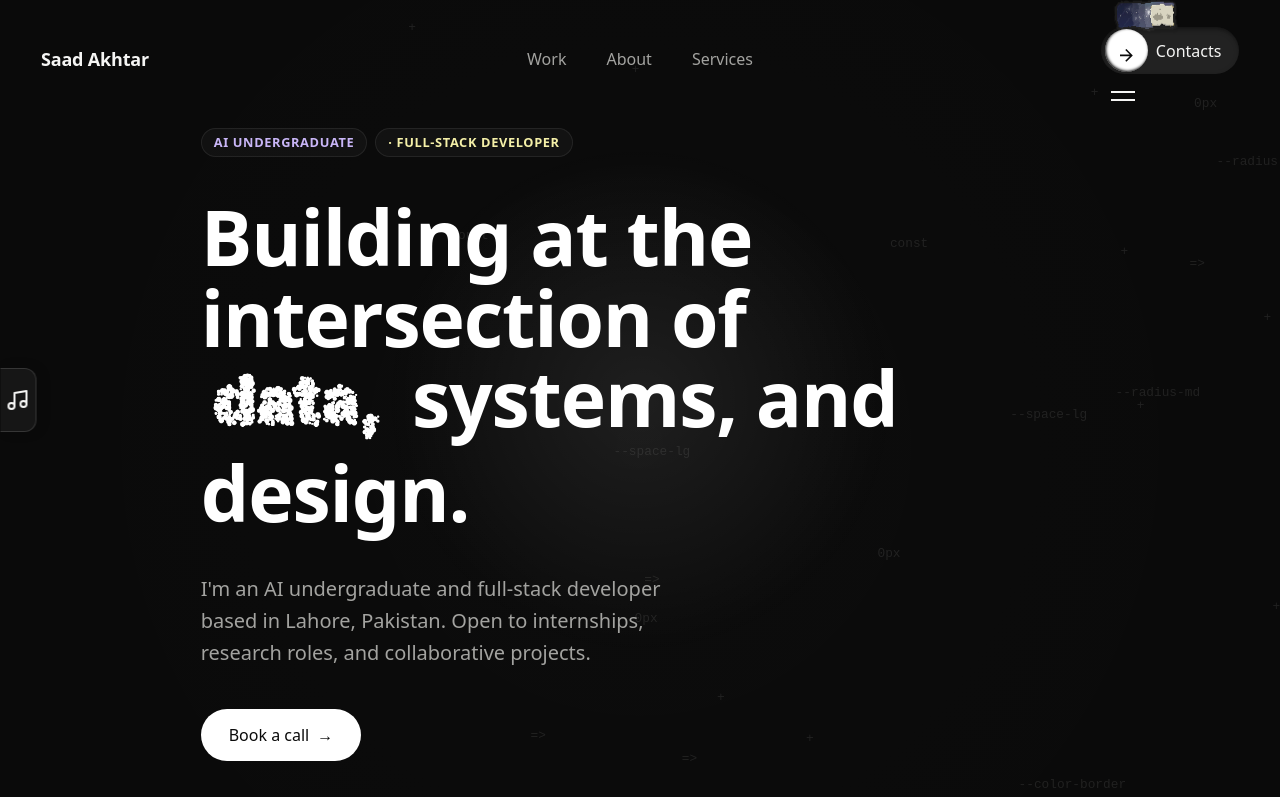
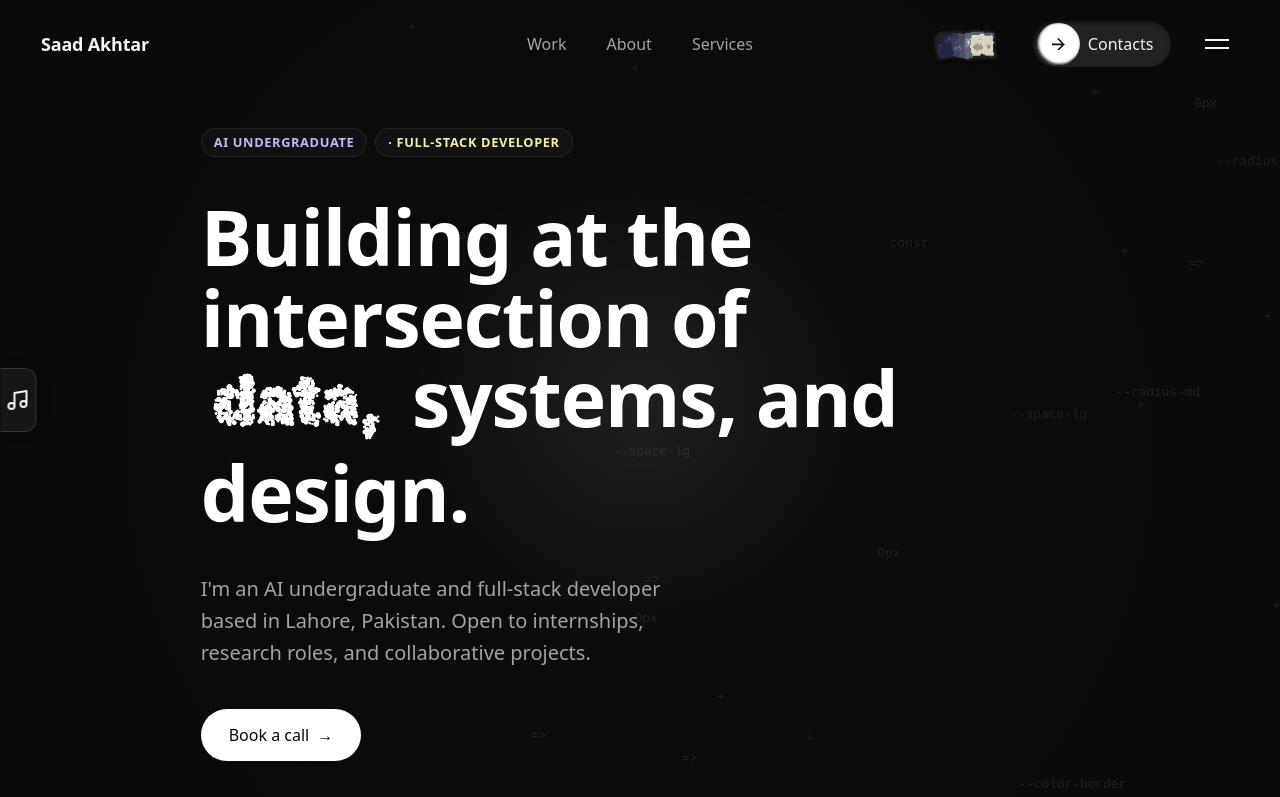
Before and after one commit to saaddahub/personal-portfolio, a React (Vite) app: page / in a window 1280 px wide. Shown: the top 797 px of the page. Built offline with nearby package versions, Linux system fonts and the light colour scheme; a web font is replaced by a local one.

Commit message:
Fix navbar vertical alignment and contact button icon centering

```diff
--- a/src/components/ContactButton.css
+++ b/src/components/ContactButton.css
@@ -59,6 +59,9 @@
 .contact-btn-icon {
   width: 0.8rem;
   height: 0.8rem;
+  display: flex;
+  align-items: center;
+  justify-content: center;
   color: var(--color-bg);
   transition: all 1s cubic-bezier(0.510, 0.026, 0.368, 1.016);
 }
--- a/src/components/Nav.css
+++ b/src/components/Nav.css
@@ -29,6 +29,8 @@
 
 .nav-logo {
   justify-self: flex-start;
+  display: flex;
+  align-items: center;
 }
 
 .nav-logo a {
@@ -43,6 +45,7 @@
   display: flex;
   gap: var(--space-lg);
   justify-self: center;
+  align-items: center;
 }
 
 .nav-links a {
@@ -58,6 +61,9 @@
 
 .nav-cta {
   justify-self: flex-end;
+  display: flex;
+  align-items: center;
+  gap: var(--space-md);
 }
 
 /* Scrolled State: The Floating Pill */
```
